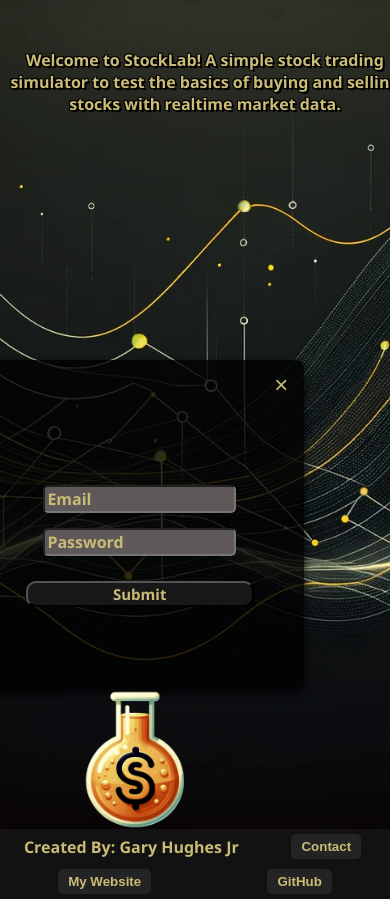
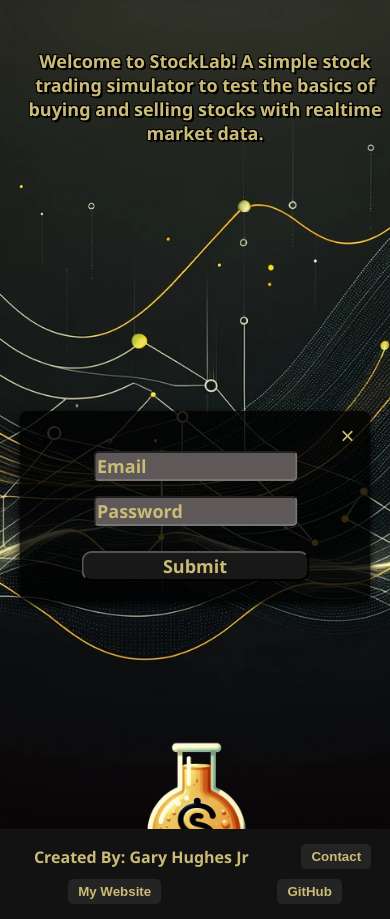
Before and after one commit to nomoneyrecord/fantasy-stock-trader, a React (Create React App) app in the folder client/: page / in a window 390 px wide. Both pictures are taken after typing "name@example.com", "Sample123" into the empty fields and a click on the button "Create Account". Built offline with nearby package versions, Linux system fonts and the light colour scheme.

Commit message:
Registration modal styling and classNames have been slightly refactored due to sharing parent container styling and therefor separating concerns as well as cleaning up unnecessary comments from the CSS

```diff
--- a/client/src/App.css
+++ b/client/src/App.css
@@ -1,22 +1,23 @@
+/* Styling for scroll bar */
 
 body::-webkit-scrollbar {
-  width: 5px; /* Adjust the width of the scrollbar */
+  width: 5px;
   background-color: #221e1e;
 }
 
-/* Style for the scrollbar handle */
 body::-webkit-scrollbar-thumb {
-  background: rgb(223, 180, 51); /* Adjust the color to match your theme */
-  border-radius: 5px; /* Optional: rounded corners for the scrollbar handle */
+  background: rgb(223, 180, 51);
+  border-radius: 5px;
 }
 
-/* Style for the scrollbar handle on hover */
 body::-webkit-scrollbar-thumb:hover {
-  background: rgb(255, 217, 102); /* A slightly different color on hover */
+  background: rgb(255, 217, 102);
 }
 
+/* Background containers for every page */
+
 .background-container-authpage {
-  background-image: url("Images/backgroundImage.webp"); /* Adjust the path as necessary */
+  background-image: url("Images/backgroundImage.webp");
   background-size: cover;
   background-position: center;
   display: flex;
@@ -28,7 +29,18 @@ body::-webkit-scrollbar-thumb:hover {
 }
 
 .background-container-homepage {
-  background-image: url("Images/backgroundImage.webp"); /* Adjust the path as necessary */
+  background-image: url("Images/backgroundImage.webp");
+  background-position: center;
+  display: flex;
+  flex-direction: column;
+  justify-content: flex-start;
+  min-height: calc(100vh - 95px);
+  width: 100%;
+  align-items: center;
+}
+
+.background-container-tradepage {
+  background-image: url("Images/backgroundImage.webp");
   background-size: cover;
   background-position: center;
   display: flex;
@@ -39,48 +51,21 @@ body::-webkit-scrollbar-thumb:hover {
   align-items: center;
 }
 
-.background-container-tradepage {
-  background-image: url("Images/backgroundImage.webp"); /* Adjust the path as necessary */
-  background-size: cover;
-  background-position: center;
-  display: flex;
-  flex-direction: column;
-  justify-content: flex-start;
-  min-height: calc(100vh - 95px);
-  width: 100%;
-  align-items: center;
-}
-
-.error-message {
-  margin-top: 20px;
-  font-family: 'Segoe UI', Tahoma, Geneva, Verdana, sans-serif;
-  font-size: 18px;
-  font-weight: 800;
-  color:rgb(202, 187, 118)
-}
-
-.success-message {
-  margin-top: 20px;
-  margin-bottom: 0;
-  font-family: 'Segoe UI', Tahoma, Geneva, Verdana, sans-serif;
-  font-size: 18px;
-  font-weight: 800;
-  color:rgb(202, 187, 118)
-}
+/* Navbar styling */
 
 .navbar {
   display: flex;
   justify-content: space-between;
   align-items: center;
   padding: 0 20px;
-  height: 60px; /* Fixed height */
-  background-color: rgb(21, 21, 21); /* Background color */
+  height: 60px;
+  background-color: rgb(21, 21, 21);
 }
 
 .navbar a, .navbar button {
   color: rgb(202, 187, 118);
   text-decoration: none;
-  margin-left: 20px; /* Spacing between links */
+  margin-left: 20px;
   font-weight: 600;
 }
 
@@ -93,7 +78,7 @@ body::-webkit-scrollbar-thumb:hover {
 }
 
 .navbar a.active {
-  border-bottom: 2px solid rgb(248, 204, 28); /* Underline for active link */
+  border-bottom: 2px solid rgb(248, 204, 28);
 }
 
 .logout-button {
@@ -112,7 +97,6 @@ body::-webkit-scrollbar-thumb:hover {
   background-color:rgba(255, 255, 255, 0.1)
 }
 
-/* Additional styling for your logo and app name */
 .logo {
   display: flex;
   align-items: center;
@@ -128,8 +112,9 @@ body::-webkit-scrollbar-thumb:hover {
   opacity: 0.4;
 }
 
+/* Login container and authform styling */
+
 .description-container {
-  /* Style for the description text */
   text-align: center;
   text-shadow:
     -1px -1px 0 #000,
@@ -182,7 +167,6 @@ body::-webkit-scrollbar-thumb:hover {
   font-weight: 600;
 }
 
-/* For the placeholder of the autofilled input */
 .form-control:-webkit-autofill::placeholder {
   color: rgb(202, 187, 118);
   font-size: 16px;
@@ -196,16 +180,16 @@ body::-webkit-scrollbar-thumb:hover {
 }
 
 .auth-form {
-  width: 90%; /* allows for padding inside the form-container */
+  width: 90%;
   display: flex;
   flex-direction: column;
   align-items: center;
-  margin-top: 20px; /* spacing from the top of the container */
+  margin-top: 20px;
 }
 
 .login-button, .create-account-button {
   margin-top: 10px;
-  width: 60%; /* Makes buttons full width of form */
+  width: 60%;
   height: 60%;
   font-family: 'Segoe UI', Tahoma, Geneva, Verdana, sans-serif;
   font-size: 15px;
@@ -224,6 +208,58 @@ body::-webkit-scrollbar-thumb:hover {
 .login-button:hover {
   background-color: rgb(62, 62, 62);
 }
+
+.auth-page-logo {
+  margin-top: 10px;
+  max-width: 60%;
+  height: auto;
+}
+
+
+/* Registration modal styling */
+
+.registration-modal-content {
+  display: flex;
+  flex-direction: column;
+  align-items: center;
+  justify-content: center;
+  position: fixed;
+  top: 50%;
+  left: 50%;
+  transform: translate(-50%, -50%);
+  width: 90%;
+  max-width: 500px;
+  padding: 20px;
+  box-sizing: border-box;
+  border-radius: 8px;
+  background-color: rgba(0, 0, 0, 0.8);
+  box-shadow: 0 4px 8px rgba(0, 0, 0, 0.9);
+}
+
+.registration-modal-content .modal-close-button {
+  position: absolute;
+  top: 10px;
+  right: 10px;
+  color: rgb(202, 187, 118);
+  background-color: transparent;
+  border: none;
+  font-size: 24px;
+  cursor: pointer;
+}
+
+.registration-form {
+  display: flex;
+  flex-direction: column;
+  align-items: center;
+  margin-top: 20px; /* Or any value to position it as needed inside the modal */
+  width: 100%; /* It will take the full width of its parent, which is the modal in this case */
+}
+
+.registration-form .form-control,
+.registration-form .submit-button {
+  /* Reuse the same styles as .form-control and .submit-button from the auth form, or customize as necessary */
+}
+
 
 .submit-button {
   margin-top: 10px;
@@ -251,40 +287,6 @@ body::-webkit-scrollbar-thumb:hover {
   font-weight: 600;
 }
 
-.registration-modal-content {
-  /* Same dimensions and styling as form-container */
-  background-color: rgba(0, 0, 0, 0.8);
-  padding: 40px;
-  border-radius: 8px;
-  box-shadow: 0 4px 8px rgba(0, 0, 0, 0.9);
-  top: 121px;
-  right: 74px;
-  width: 123%;
-  height: 400px;
-  margin: auto; /* Center the modal */
-  position: relative;
-  display: flex;
-  flex-direction: column;
-  align-items: center;
-}
-
-.registration-modal-content .modal-close-button {
-  position: absolute;
-  top: 10px;
-  right: 10px;
-  color: rgb(202, 187, 118);
-  background-color: transparent;
-  border: none;
-  font-size: 24px;
-  cursor: pointer;
-}
-
-.auth-page-logo {
-  margin-top: 10px;
-  max-width: 60%;
-  height: auto;
-}
-
 .registration-modal-logo {
   position: absolute;
   top: 208px; /* Adjust as needed */
@@ -297,22 +299,39 @@ body::-webkit-scrollbar-thumb:hover {
   margin-top: 83px;
 }
 
+.error-message {
+  margin-top: 20px;
+  font-family: 'Segoe UI', Tahoma, Geneva, Verdana, sans-serif;
+  font-size: 18px;
+  font-weight: 800;
+  color:rgb(202, 187, 118)
+}
+
+.success-message {
+  margin-top: 20px;
+  margin-bottom: 0;
+  font-family: 'Segoe UI', Tahoma, Geneva, Verdana, sans-serif;
+  font-size: 18px;
+  font-weight: 800;
+  color:rgb(202, 187, 118)
+}
+
+/* Homepage styling */
 
 .account-content {
-  background-color: rgba(0, 0, 0, 0.9); /* Opaque background */
+  background-color: rgba(0, 0, 0, 0.9);
   padding: 20px;
   border-radius: 10px;
   text-align: center;
   height: 50%;
   width: 80%;
-  margin: auto; /* Center horizontally */
-  position: absolute; /* Absolute positioning */
-  top: 50%; /* Position 50% from top */
-  left: 50%; /* Position 50% from left */
-  transform: translate(-50%, -50%); /* Adjust for exact centering */
+  margin: auto;
+  position: absolute;
+  top: 50%;
+  left: 50%;
+  transform: translate(-50%, -50%);
   color:rgb(202, 187, 118)
 }
-
 
 .holdings-table {
   width: 100%;
@@ -326,12 +345,12 @@ body::-webkit-scrollbar-thumb:hover {
   text-align: left;
 }
 
-.holdings-table tr:nth-child(even){background-color: #221e1e;} /* For striped effect */
+.holdings-table tr:nth-child(even){background-color: #221e1e;}
 .holdings-table th {
   padding-top: 12px;
   padding-bottom: 12px;
   text-align: left;
-  background-color: #333; /* Adjust header background */
+  background-color: #333;
   color:rgb(202, 187, 118);
 }
 
@@ -355,7 +374,6 @@ body::-webkit-scrollbar-thumb:hover {
   justify-content: flex-start;
   padding-top: 60px; /* Match this with your navbar height */
 }
-
 
 .search-results-container {
   background-color: rgba(0, 0, 0, 0.7);
@@ -394,46 +412,38 @@ body::-webkit-scrollbar-thumb:hover {
   max-width: 730px;
 }
 
-
 .search-field-container {
-  display: flex; /* Enables flexbox layout */
-  gap: 5px; /* Space between input and button */
+  display: flex;
+  gap: 5px;
 }
 
-/* If your InputField and Button components have specific classes or styles, adjust them to fit in the flex container */
 .input-field, .search-button {
-  flex: 1; /* Adjust this value as needed to fit the layout */
+  flex: 1;
 }
 
-
 .results {
-  max-height: 700px; /* Adjust to your preference */
+  max-height: 700px;
   overflow-y: auto;
 
 }
 
-/* Style the scrollbar itself (the track) */
 .results::-webkit-scrollbar {
-  width: 8px;  /* scrollbar width */
+  width: 8px;
 }
 
-/* Style the handle (thumb) */
 .results::-webkit-scrollbar-thumb {
   background-color:rgb(223, 180, 51);
-  border-radius: 6px; /* rounded corners for the thumb */
+  border-radius: 6px;
   cursor: pointer;
 }
 
-/* Handle on hover */
 .results::-webkit-scrollbar-thumb:hover {
   background-color: rgb(252, 203, 57);
-
 }
-
 
 .trade-search-button {
   margin-top: 10px;
-  width: 25%; /* Makes buttons full width of form */
+  width: 25%;
   margin-left: 5px;
   margin-top: 1px;
   height: 25px;
@@ -448,16 +458,16 @@ body::-webkit-scrollbar-thumb:hover {
 }
 
 .buy-sell-button-container {
-  display: flex; /* Enables flexbox layout */
-  justify-content: flex-start; /* Aligns children to the start */
-  gap: 5px; /* Space between buttons */
+  display: flex;
+  justify-content: flex-start;
+  gap: 5px;
 }
 
 .button-buy, .button-sell {
   flex: 1;
-  width: 50%; /* Makes buttons full width of form */
-  margin-left: 0; /* Adjust or remove if necessary */
-  padding-top: 0; /* Corrected from negative value */
+  width: 50%;
+  margin-left: 0;
+  padding-top: 0;
   padding-bottom: 8px;
   height: 25px;
   font-family: 'Segoe UI', Tahoma, Geneva, Verdana, sans-serif;
@@ -482,21 +492,21 @@ body::-webkit-scrollbar-thumb:hover {
   display: flex;
   justify-content: center;
   align-items: center;
-  position: fixed; /* This positions the wrapper in relation to the viewport */
+  position: fixed;
   color: rgb(202, 187, 118);
   border-radius: 10px;
   top: 50%;
   left: 50%;
-  transform: translate(-50%, -50%); /* This centers the modal correctly */
-  width: 425px; /* Adjust width as needed, or remove for content-based width */
-  height: 265px; /* Adjust height as needed, or remove for content-based height */
+  transform: translate(-50%, -50%);
+  width: 425px;
+  height: 265px;
   z-index: 10;
-  background-color: rgba(0, 0, 0, 1); /* Semi-transparent background */
+  background-color: rgba(0, 0, 0, 1);
 }
 
 .confirm-buy-button {
   margin-top: 10px;
-  width: 25%; /* Makes buttons full width of form */
+  width: 25%;
   margin-top: 1px;
   height: 25px;
   font-family: 'Segoe UI', Tahoma, Geneva, Verdana, sans-serif;
@@ -515,7 +525,7 @@ body::-webkit-scrollbar-thumb:hover {
 
 .confirm-sell-button {
   margin-top: 10px;
-  width: 25%; /* Makes buttons full width of form */
+  width: 25%;
   margin-top: 1px;
   height: 25px;
   font-family: 'Segoe UI', Tahoma, Geneva, Verdana, sans-serif;
@@ -533,7 +543,6 @@ body::-webkit-scrollbar-thumb:hover {
 }
 
 .trade-modal .modal-close-button {
-  /* Custom styles for the close button of the trade modal */
   position: absolute;
   top: 10px;
   right: 10px;
@@ -559,17 +568,15 @@ body::-webkit-scrollbar-thumb:hover {
 
 .footer-content {
   display: flex;
-  justify-content: space-around; /* Distributes space evenly */
+  justify-content: space-around;
   align-items: center;
-  flex-wrap: wrap; /* Ensures responsiveness */
+  flex-wrap: wrap;
 }
 
 .footer a {
   color:rgb(202, 187, 118);
   text-decoration: none;
 }
-
-/* Add responsiveness or additional styling as needed */
 
 .footer-button {
   background-color: rgb(36, 36, 36);
@@ -584,45 +591,109 @@ body::-webkit-scrollbar-thumb:hover {
 }
 
 .footer-button:hover {
-  background-color: rgb(51, 51, 51); /* Darken on hover */
+  background-color: rgb(51, 51, 51);
 }
 
-
-/* Small devices (phones) */
 @media (max-width: 600px) {
   .background-container-authpage,
   .background-container-homepage,
-  .background-container-tradepage {
+  .background-container-tradepage,
+  .footer {
     padding: 10px;
   }
 
-  .form-container, .registration-modal-content, .auth-form {
+  .form-container, .registration-modal-content {
     width: 90%;
     margin-top: 10vh;
     margin-bottom: 5vh;
     padding: 20px;
     height: auto; /* Height adjusts to content */
-    max-width: 500px; /* Max-width to control sizing on larger phones */
+    max-width: 500px; /* Control the max-width for larger phones */
+  }
+
+  .registration-modal-content {
+    /* Ensures that the modal content is not wider than its container */
+    width: 90%;
+    margin-top: 10vh;
+    margin-bottom: 5vh;
+    padding: 20px;
+    /* Remove fixed height to allow content to dictate the size */
+    height: auto;
+    /* Set a reasonable max-width for the content on small devices */
+    max-width: 500px;
+    /* Use transform to center the modal on small screens */
+    top: 50%;
+    left: 50%;
+    transform: translate(-50%, -50%);
+  }
+
+  .auth-form {
+    width: 100%; /* Let the form fill the container */
+    margin-top: 20px; /* Space from the top of the container */
   }
 
   .auth-page-logo {
-    max-width: 50%; /* Adjust based on visual preference */
+    max-width: 80%; /* Larger max-width for better fit */
     height: auto;
   }
 
-  /* Rest of your styles for small devices */
+  .description-container,
+  .form-control,
+  .login-button,
+  .create-account-button,
+  .submit-button,
+  .or-text {
+    font-size: clamp(1rem, 5vw, 18px); /* Responsive font size */
+  }
 }
 
 /* Medium devices (tablets) */
 @media (min-width: 601px) and (max-width: 1024px) {
-  .form-container, .registration-modal-content, .auth-form {
-    width: 80%; /* Slightly larger width for tablets */
+  .form-container, .registration-modal-content {
+    width: 80%; /* Adjust the width for tablets */
     max-width: 600px; /* Control max-width on intermediate devices */
   }
 
   .auth-page-logo {
-    max-width: 40%;
+    max-width: 60%; /* Adjust the logo max-width for tablets */
+    height: auto;
   }
 
   /* Adjust font sizes and other styles for intermediate screen sizes */
+  .description-container,
+  .form-control,
+  .login-button,
+  .create-account-button,
+  .submit-button,
+  .or-text {
+    font-size: clamp(1rem, 3vw, 22px); /* Slightly larger font sizes for tablets */
+  }
+
+  .registration-modal-content {
+    /* Ensures that the modal content is not wider than its container */
+    width: 90%;
+    margin-top: 10vh;
+    margin-bottom: 5vh;
+    padding: 20px;
+    /* Remove fixed height to allow content to dictate the size */
+    height: auto;
+    /* Set a reasonable max-width for the content on small devices */
+    max-width: 500px;
+    /* Use transform to center the modal on small screens */
+    top: 50%;
+    left: 50%;
+    transform: translate(-50%, -50%);
+  }
 }
+
+@media (min-width: 1025px) {
+  .registration-modal-content {
+    /* Adjustments for larger screens */
+    width: 50%; /* You can adjust this based on your design */
+    max-width: 800px; /* Max width for larger screens */
+    /* Maintain the centering as before */
+    top: 50%;
+    left: 50%;
+    transform: translate(-50%, -50%);
+  }
+}
--- a/client/src/pages/authpage/authpage.jsx
+++ b/client/src/pages/authpage/authpage.jsx
@@ -166,7 +166,7 @@ const AuthPage = ({ onLoginSuccess, sessionExpired }) => {
 
       <Modal show={modalOpen} onClose={handleModalClose} className="registration-modal-content">
         <div >
-          <form onSubmit={handleSignUpSubmit} className="auth-form">
+          <form onSubmit={handleSignUpSubmit} className="registration-form">
             <InputField
               type="text"
               name="Sign Up Email"
```
